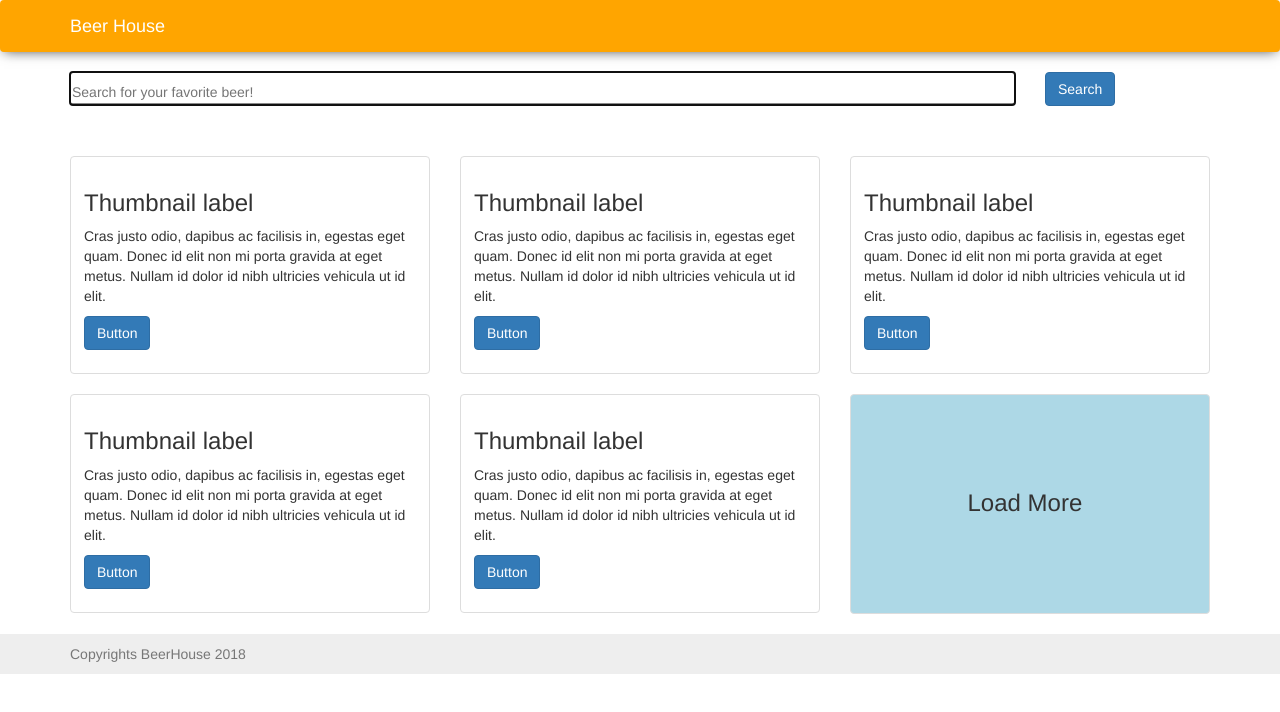
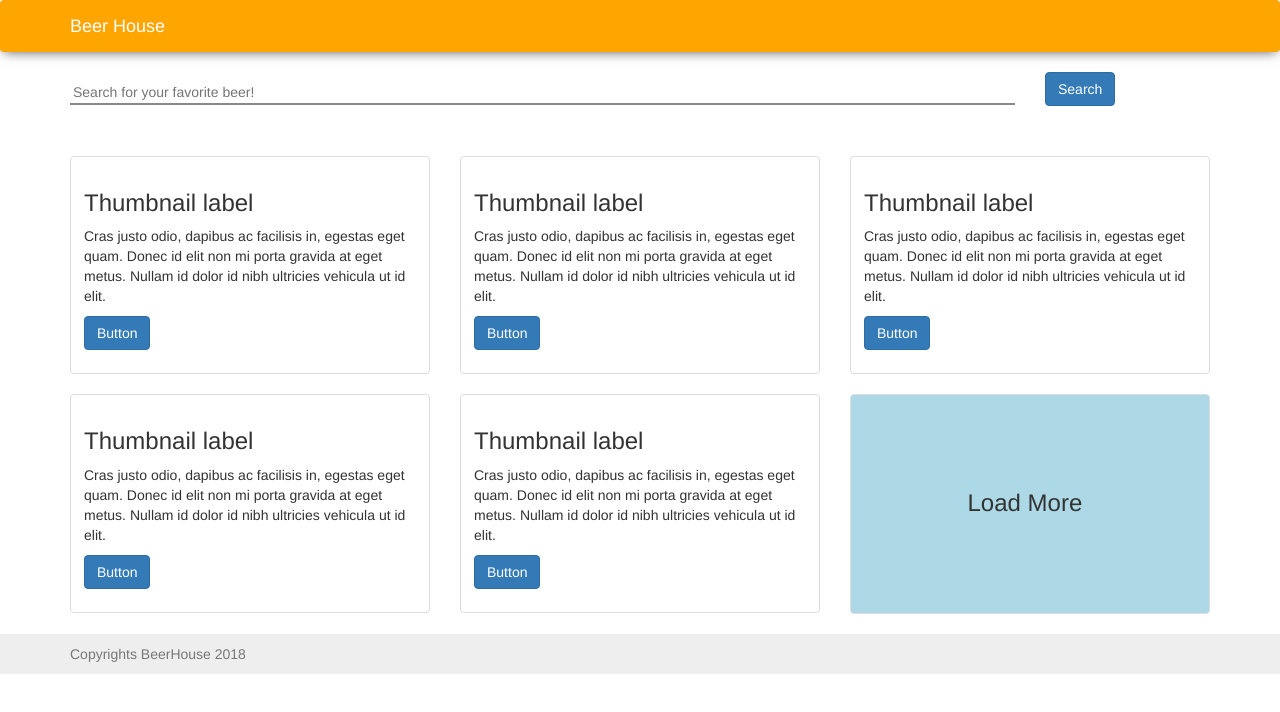
Before and after one commit to santhosh-vavilala/BeerHouse, an Angular app: page / in a window 1280 px wide. Shown: the top 712 px of the page. Built offline with nearby package versions, Linux system fonts and the light colour scheme.

Commit message:
Remove border on focus

```diff
--- a/src/app/app.component.css
+++ b/src/app/app.component.css
@@ -20,7 +20,12 @@ box-shadow: 0px 3px 12px -4px rgba(0,0,0,0.75);
     width:100%;
     border: 0px;
     padding-top: 10px;
+    padding-left: 3px;
     border-bottom: 2px solid #898989;
+}
+
+input:focus{
+    outline: none;
 }
 
 .list-view{
```
